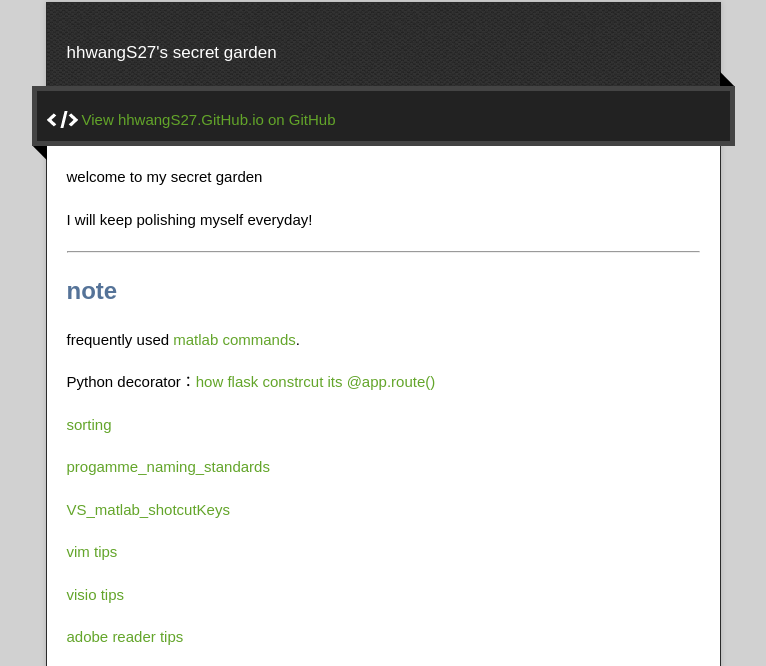
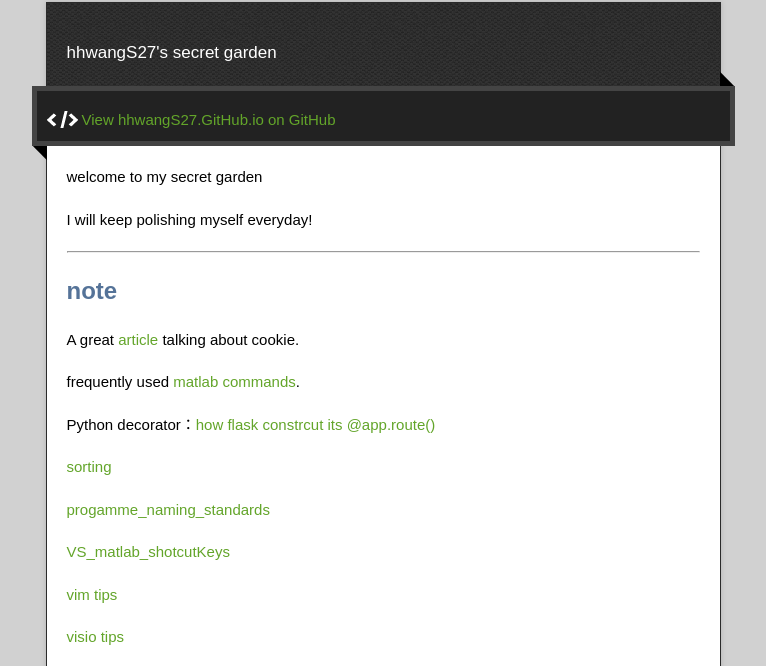
Before and after one commit to hhwangS27/hhwangS27.github.io, a plain HTML site: page index.html in a window 1280 px wide. Shown: the part 128-794 px from the top of the page, without its empty margins (257-1023 px from the left). Drawn offline with nearby package versions, Linux system fonts and the light colour scheme.

Commit message:
Update index.html

```diff
--- a/index.html
+++ b/index.html
@@ -39,6 +39,7 @@
 
             <hr />
             <h2>note</h2>
+            <p>A great <a href="myhtmls/talk_about_cookie.pdf">article</a> talking about cookie.</p>
             <p>frequently used <a href="myhtmls/matlabcommands/matlabcommands.html">matlab commands</a>.</p>
             <p>Python decorator：<a href="savedhtmls/Flask_app.route.pdf">how flask constrcut its @app.route()</a></p>
             <p><a href="sorting.html">sorting</a></p>
```
